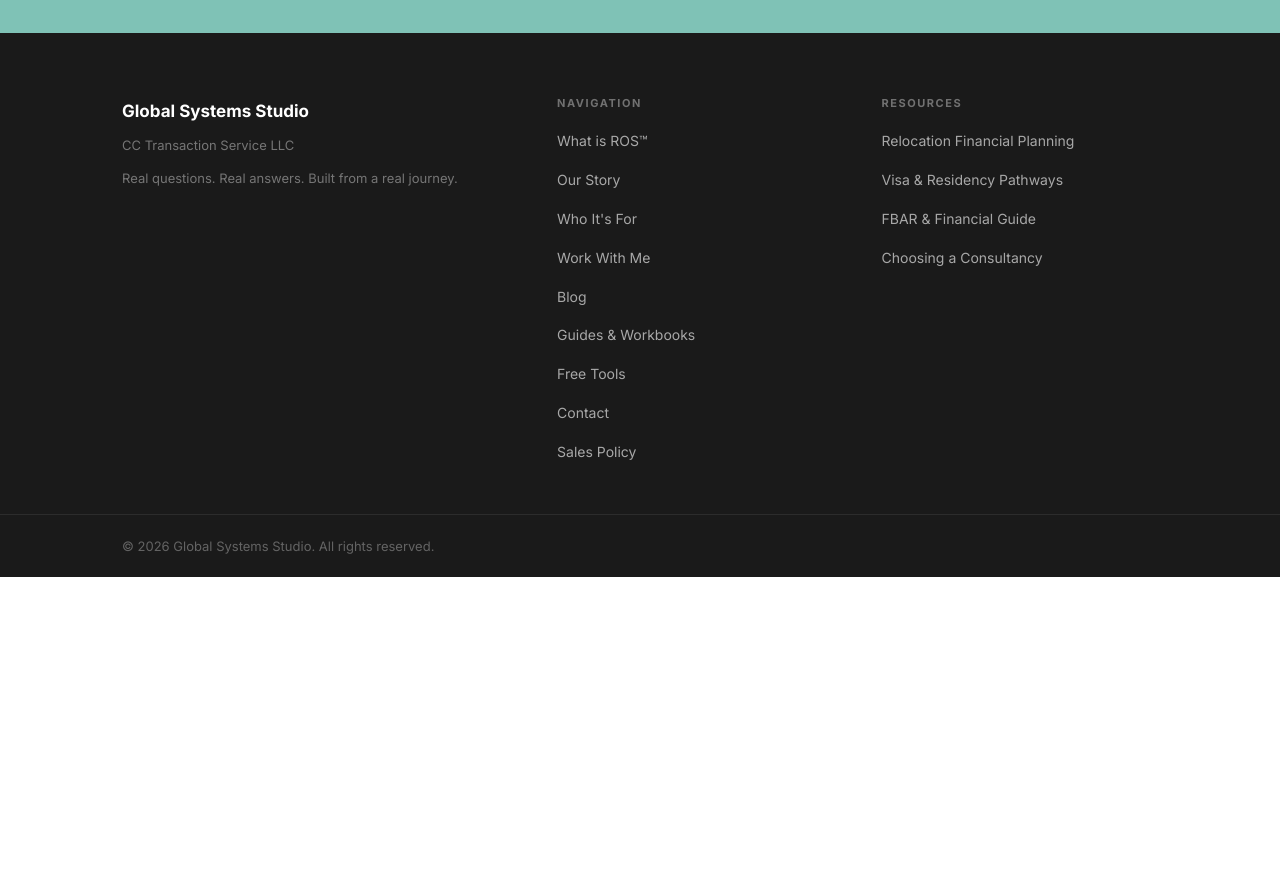
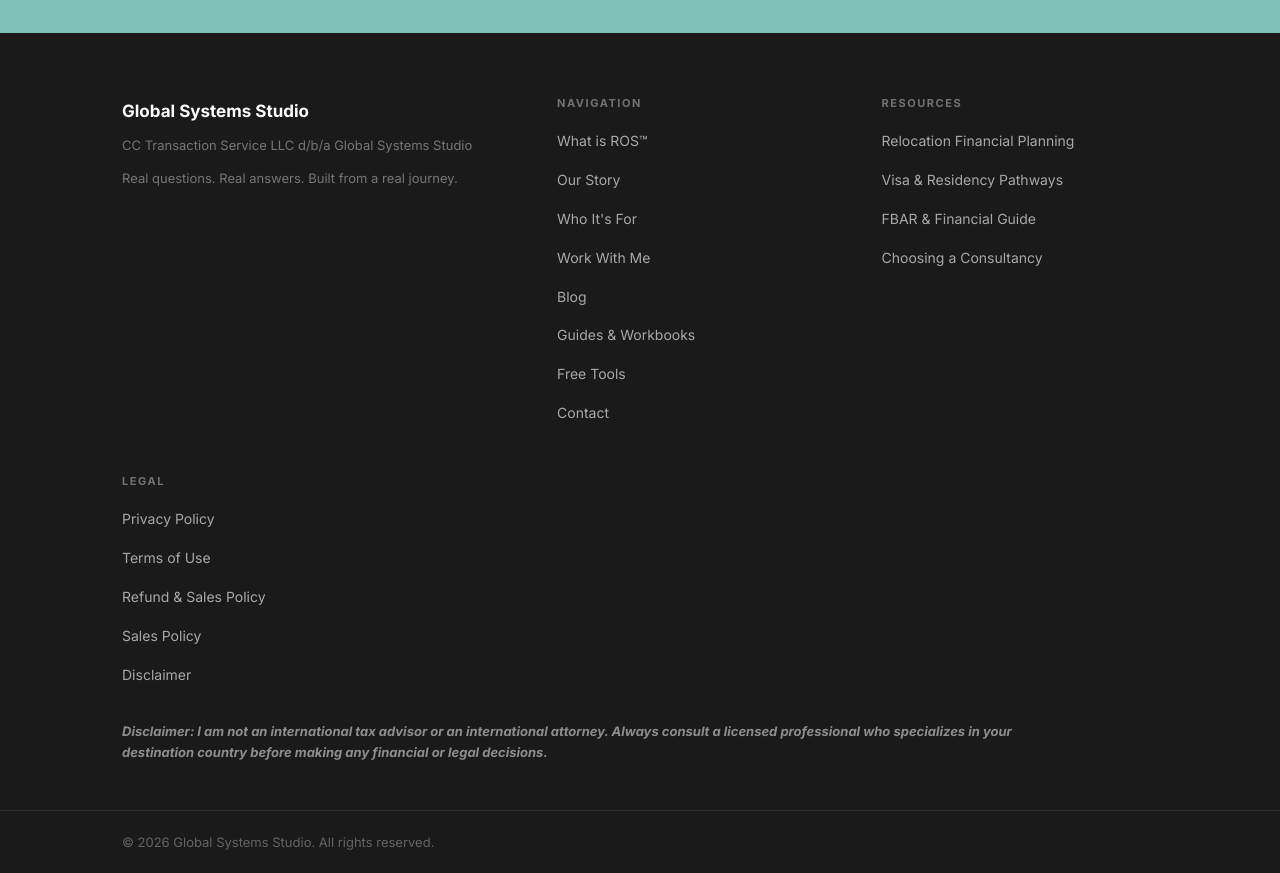
Before and after one commit to globalsystemsstudio-lang/gss-website, a Next.js app: page / in a window 1280 px wide. Shown: the part 9520-10393 px from the top of the page. Before the commit the page ends 10097 px from the top, so only its background shows below. Built offline with nearby package versions, Linux system fonts and the light colour scheme.

Commit message:
Footer: legal links, site-wide disclaimer, correct entity name

```diff
--- a/components/Footer.jsx
+++ b/components/Footer.jsx
@@ -8,7 +8,7 @@ export default function Footer() {
           <div className="footer-grid">
             <div className="footer-brand">
               <span className="footer-logo-text">Global Systems Studio</span>
-              <p>CC Transaction Service LLC</p>
+              <p>CC Transaction Service LLC d/b/a Global Systems Studio</p>
               <p style={{marginTop:'12px', fontSize:'13px', color:'rgba(255,255,255,0.4)', lineHeight:'1.6'}}>
                 Real questions. Real answers. Built from a real journey.
               </p>
@@ -24,7 +24,6 @@ export default function Footer() {
                 <li><Link href="/shop">Guides &amp; Workbooks</Link></li>
                 <li><Link href="/tools">Free Tools</Link></li>
                 <li><Link href="/contact">Contact</Link></li>
-                <li><Link href="/sales-policy">Sales Policy</Link></li>
               </ul>
             </div>
             <div className="footer-col">
@@ -36,7 +35,20 @@ export default function Footer() {
                 <li><Link href="/international-relocation-consultancy">Choosing a Consultancy</Link></li>
               </ul>
             </div>
+            <div className="footer-col">
+              <h4>Legal</h4>
+              <ul>
+                <li><Link href="/privacy-policy">Privacy Policy</Link></li>
+                <li><Link href="/terms-of-use">Terms of Use</Link></li>
+                <li><Link href="/refund-policy">Refund &amp; Sales Policy</Link></li>
+                <li><Link href="/sales-policy">Sales Policy</Link></li>
+                <li><Link href="/disclaimer">Disclaimer</Link></li>
+              </ul>
+            </div>
           </div>
+          <p style={{marginTop:'32px', fontSize:'13px', color:'rgba(255,255,255,0.5)', lineHeight:'1.6', maxWidth:'900px'}}>
+            <em>Disclaimer: I am not an international tax advisor or an international attorney. Always consult a licensed professional who specializes in your destination country before making any financial or legal decisions.</em>
+          </p>
         </div>
       </div>
       <div className="footer-bottom">
```
